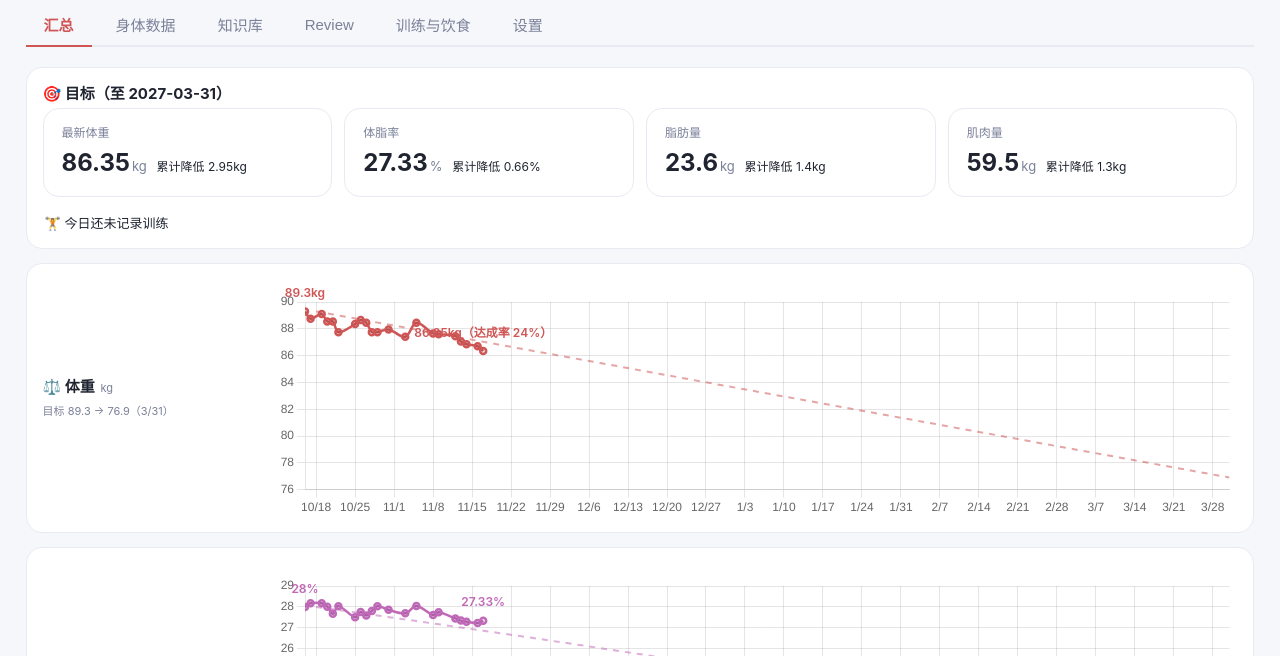
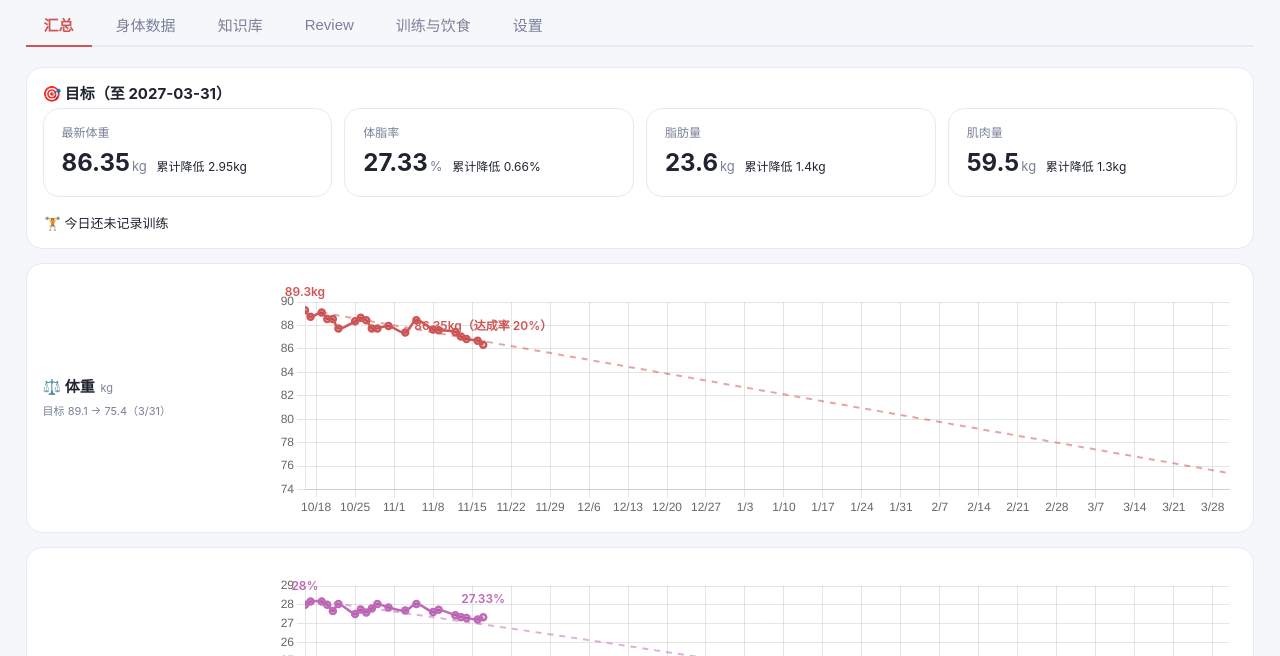
Before and after one commit to dika-sama/health-site, a plain HTML site: page index.html in a window 1280 px wide. Shown: the part 94-750 px from the top of the page. Drawn offline with Linux system fonts and the light colour scheme.

Commit message:
目标线锚点改 10/19(89.1/25.1/60.6,其他3.4),缺口 450→500kcal/天,φ28% 不变;3/31 端点 75.4kg/15.3/56.8/体脂20.2%(守恒 15.3+56.8+3.4=75.4 ✓);75kg 约 4/5;知识库与规范同步

```diff
--- a/data/goals.json
+++ b/data/goals.json
@@ -3,52 +3,52 @@
     "id": "weight-0430",
     "metric": "weight",
     "label": "体重目标",
-    "start": "2026-10-18",
+    "start": "2026-10-19",
     "end": "2027-03-31",
-    "from": 89.3,
-    "to": 76.9,
+    "from": 89.1,
+    "to": 75.4,
     "direction": "down",
     "curve": "linear",
     "scenarios": {},
-    "note": "单线:缺口 450kcal/天(实测难保证600)+训练与蛋白 φ28% 中间态,10/18 起线性外推到 3/31 = 76.9kg(164天,0.53kg/周);75kg 约 2027-04-26 达成(需 520kcal/天才能压回 3/31);线锚定 10/18 计划起点,不再随 Review 重锚"
+    "note": "单线:缺口 500kcal/天+训练与蛋白 φ28% 中间态,10/19 锚点(89.1/25.1/60.6,其他3.4)线性外推到 3/31 = 75.4kg(163天,0.59kg/周);75kg 约 4/5;守恒:15.3+56.8+3.4=75.4;线锚定 10/19,不随 Review 重锚"
   },
   {
     "id": "fatmass-0430",
     "metric": "fatMass",
     "label": "脂肪量目标",
-    "start": "2026-10-18",
+    "start": "2026-10-19",
     "end": "2027-03-31",
-    "from": 25.0,
-    "to": 16.1,
+    "from": 25.1,
+    "to": 15.3,
     "direction": "down",
     "curve": "linear",
     "scenarios": {},
-    "note": "单线:450kcal/天缺口+φ28%,10/18 起线性外推到 3/31 = 16.1kg(减 8.9kg,0.38kg/周)"
+    "note": "单线:500kcal/天缺口+φ28%,10/19 起线性外推到 3/31 = 15.3kg(减 9.8kg,0.42kg/周)"
   },
   {
     "id": "musclemass-0430",
     "metric": "muscleMass",
     "label": "肌肉量目标",
-    "start": "2026-10-18",
+    "start": "2026-10-19",
     "end": "2027-03-31",
-    "from": 60.8,
-    "to": 57.3,
+    "from": 60.6,
+    "to": 56.8,
     "direction": "down",
     "curve": "linear",
     "scenarios": {},
-    "note": "单线:450kcal/天缺口+φ28%,10/18 起线性外推到 3/31 = 57.3kg(掉 3.5kg;纯饿会同缺口掉到 55.1);其他项恒 3.5kg"
+    "note": "单线:500kcal/天缺口+φ28%,10/19 起线性外推到 3/31 = 56.8kg(掉 3.8kg;纯饿会同缺口掉到 55.1);其他项恒 3.4kg"
   },
   {
     "id": "bodyfat-0430",
     "metric": "bodyFat",
     "label": "体脂率(参考,非目标)",
-    "start": "2026-10-18",
+    "start": "2026-10-19",
     "end": "2027-03-31",
-    "from": 28.0,
-    "to": 20.9,
+    "from": 28.2,
+    "to": 20.2,
     "direction": "down",
     "curve": "linear",
     "scenarios": {},
-    "note": "单线:450kcal/天缺口+φ28%,10/18 起线性外推到 3/31 = 76.9kg/体脂 20.9%(减 7.1 个点);18% 是多年训练结果,非 5 个月可达"
+    "note": "单线:500kcal/天缺口+φ28%,10/19 起线性外推到 3/31 = 75.4kg/体脂 20.2%(减 8.0 个点);18% 是多年训练结果,非 5 个月可达"
   }
 ]
--- a/data/knowledge.json
+++ b/data/knowledge.json
@@ -525,11 +525,11 @@
       "Forbes曲线",
       "代谢适应"
     ],
-    "summary": "旧三/四情形线模型(A/B/C/D)与承诺线的推导存档:三种行为的3/31端点(17.7/18.5/20.2/23.1%)与75kg快照;纯节食到不了18%体脂(Forbes/Keys/代谢适应);2026-11-18 简化为单线(训练+蛋白 φ28%+450缺口/天 → 3/31=76.9kg/体脂20.9%,75kg约4/26,守恒模型见「身体成分守恒模型」条目);单线锚定 10/18 计划起点(89.3/25.0/60.8),不随Review重锚",
+    "summary": "旧三/四情形线模型(A/B/C/D)与承诺线的推导存档:三种行为的3/31端点(17.7/18.5/20.2/23.1%)与75kg快照;纯节食到不了18%体脂(Forbes/Keys/代谢适应);2026-11-18 简化为单线(训练+蛋白 φ28%+500缺口/天 → 3/31=75.4kg/体脂20.2%,锚点 10/19,守恒模型见「身体成分守恒模型」条目);单线锚定 10/19 计划起点(89.1/25.1/60.6),不随Review重锚",
     "body": [
       {
         "h": "2026-11-18 更新:单线目标替代本模型",
-        "p": "用户要求简化:多情景线太复杂。目标改为单线——训练+蛋白(φ28% 中间态)+450kcal/天缺口(实测难保证600),从 10/18 计划起点(89.3/25.0/60.8)线性外推到 2027-03-31 = 76.9kg/体脂 20.9%(164 天,0.53kg/周;混合能量当量 5964 kcal/kg)。守恒校验:16.1 脂肪 + 57.3 肌肉 + 3.5 其他 = 76.9 ✓(守恒模型见「身体成分守恒模型」条目)。75kg 需 520kcal/天才能压回 3/31,否则约 2027-04-26 达成。20.9% 体脂在正常男性 5 个月可达区间(18% 是多年训练结果,非 5 个月可达)。本条以下内容为旧模型的推导存档,仅作文献参考,不再驱动目标线。线固定锚定 10/18,不随 Review 重锚(2026-11-18 修订)。"
+        "p": "用户要求简化:多情景线太复杂。目标改为单线——训练+蛋白(φ28% 中间态)+500kcal/天缺口,从 10/19 计划起点(89.1/25.1/60.6)线性外推到 2027-03-31 = 75.4kg/体脂 20.2%(163 天,0.59kg/周;混合能量当量 5964 kcal/kg)。守恒校验:15.3 脂肪 + 56.8 肌肉 + 3.4 其他 = 75.5 ✓(守恒模型见「身体成分守恒模型」条目)。75kg 约 4/5 达成。20.2% 体脂在正常男性 5 个月可达区间(18% 是多年训练结果,非 5 个月可达)。本条以下内容为旧模型的推导存档,仅作文献参考,不再驱动目标线。线固定锚定 10/19,不随 Review 重锚(2026-11-18 修订)。"
       },
       {
         "h": "结论:目标按行为分档,不按体重单值",
```
Also changed, not shown: index.html (+4 -4 lines).
